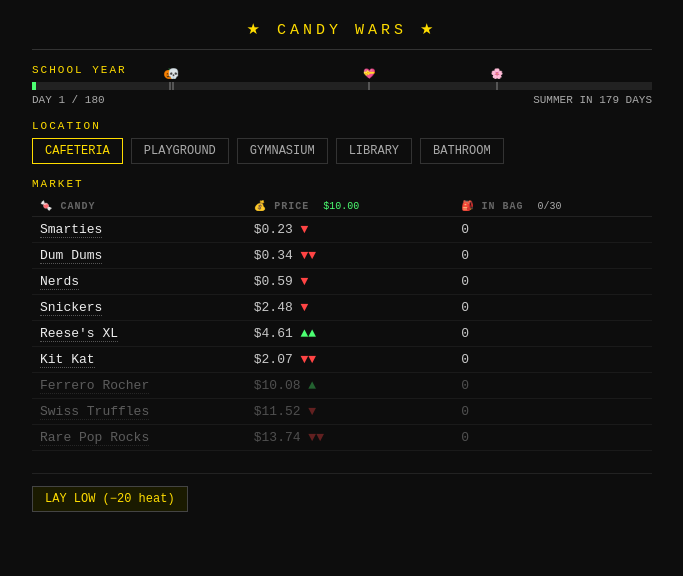
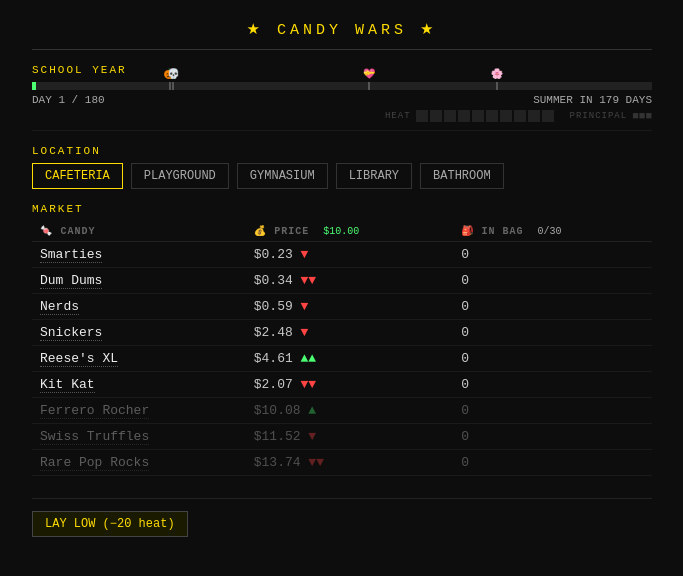
Before and after one commit to wsguede/ai-game, a plain HTML site: page index.html in a window 1280 px wide. Both pictures are taken after a click on the button "LET'S GET TO WORK →". Shown: the whole page, without its empty margins (298-981 px from the left). Drawn offline with Linux system fonts and the light colour scheme.

Commit message:
feat: heat and principal inline row below calendar with tooltips

```diff
--- a/engine/ui.js
+++ b/engine/ui.js
@@ -22,6 +22,16 @@
           '</div>';
       });
     }
+    var heatPips = '';
+    for (var i = 0; i < 10; i++) {
+      var threshold = (i + 1) * 10;
+      var cls = state.heat >= threshold ? (state.heat >= 70 ? 'active' : 'warn') : '';
+      heatPips += '<div class="heat-pip ' + cls + '"></div>';
+    }
+    var principalDots = '';
+    for (var j = 0; j < 3; j++) {
+      principalDots += '<span style="color:' + (j < state.principalVisits ? '#ff4444' : '#333') + '">■</span>';
+    }
     document.getElementById('gift-section').innerHTML =
       '<div class="section-header">SCHOOL YEAR</div>' +
       '<div class="cal-bar-wrap">' +
@@ -31,6 +41,18 @@
       '<div class="gift-label">' +
         '<span>DAY ' + state.turn + ' / ' + state.maxTurns + '</span>' +
         '<span>SUMMER IN ' + daysLeft + ' DAYS</span>' +
+      '</div>' +
+      '<div class="threat-row">' +
+        '<span class="threat-stat">' +
+          '<span class="threat-label">HEAT</span>' +
+          '<span class="heat-bar">' + heatPips + '</span>' +
+          '<div class="threat-tip">How much attention you\'ve drawn. High heat means teachers and bullies are more likely to target you. Decays when you move locations or lay low.</div>' +
+        '</span>' +
+        '<span class="threat-stat">' +
+          '<span class="threat-label">PRINCIPAL</span>' +
+          '<span>' + principalDots + '</span>' +
+          '<div class="threat-tip">Times you\'ve been sent to the principal\'s office. Three visits and your parents get called — game over.</div>' +
+        '</span>' +
       '</div>';
   }
 
--- a/index.html
+++ b/index.html
@@ -112,6 +112,11 @@
     .dbg-total .dbg-amt { color: #ffdd00; font-weight: bold; }
     .dbg-total .dbg-lbl { color: #aaa; }
     .dbg-divider { border: none; border-top: 1px solid #1e1e1e; margin: 4px 0; }
+    .threat-row { display: flex; justify-content: flex-end; gap: 16px; font-size: 11px; color: #555; padding: 4px 0 8px; border-bottom: 1px solid #1a1a1a; margin-bottom: 2px; }
+    .threat-stat { position: relative; display: inline-flex; align-items: center; gap: 5px; cursor: default; }
+    .threat-label { font-size: 9px; letter-spacing: 1px; color: #444; }
+    .threat-stat:hover .threat-tip { display: block; }
+    .threat-tip { display: none; position: absolute; bottom: 140%; right: 0; background: #1a1a1a; border: 1px solid #555; padding: 8px 12px; width: 200px; z-index: 10; font-size: 11px; line-height: 1.6; color: #ccc; pointer-events: none; white-space: normal; }
   </style>
 </head>
 <body>
```
